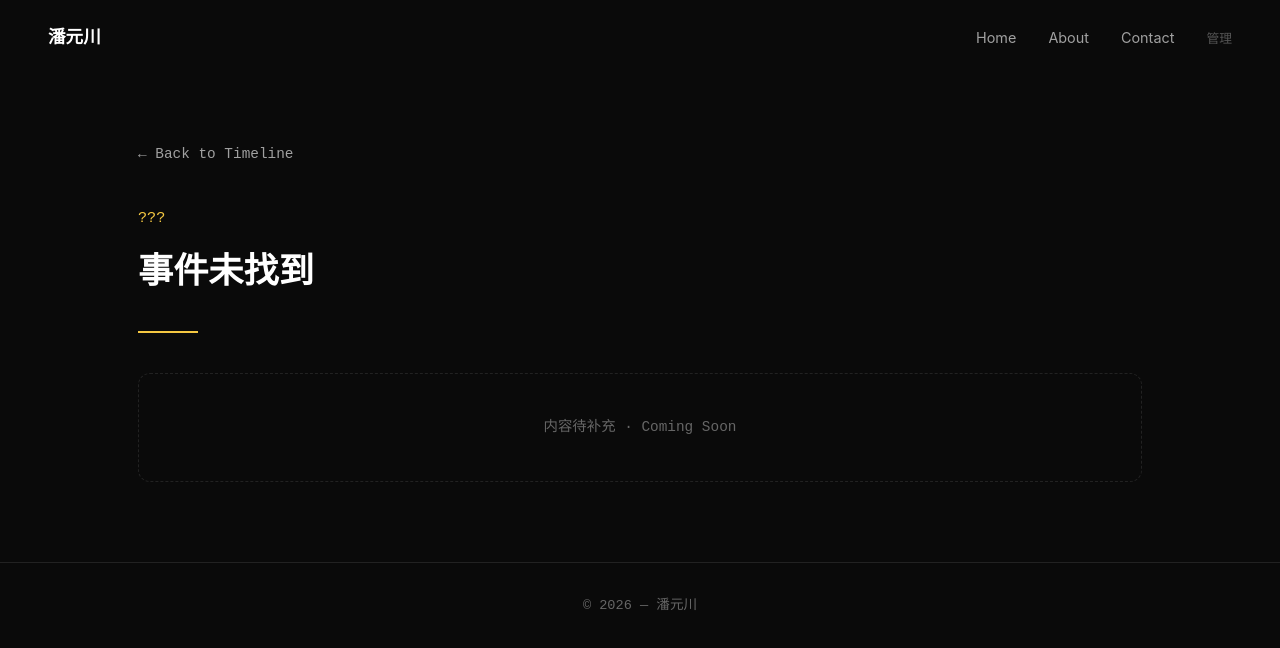
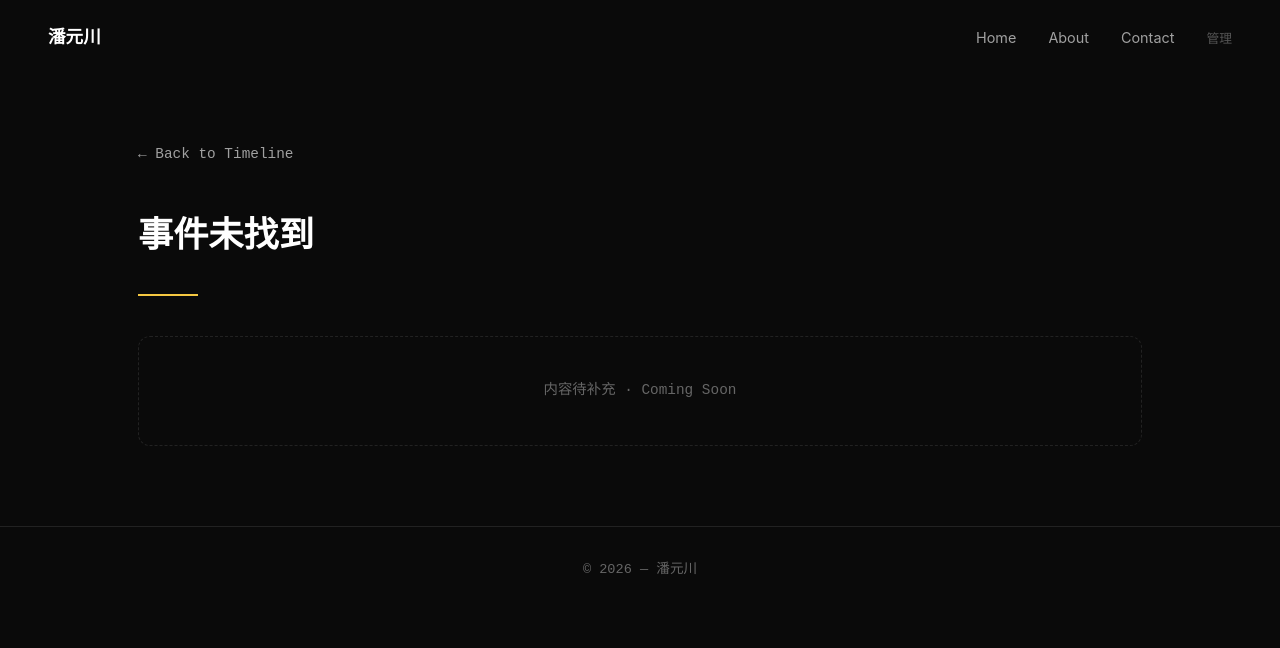
Before and after one commit to wharry1166/pan-backend, a website: page event.html in a window 1280 px wide. Drawn offline with Linux system fonts and the light colour scheme.

Commit message:
移除事件详情页的黄色年份小标题
Co-Authored-By: Claude Opus 4.7 <noreply@anthropic.com>

```diff
--- a/event.html
+++ b/event.html
@@ -25,12 +25,6 @@
     }
     .event-detail .back-link:hover {
       color: var(--accent);
-    }
-    .event-detail .detail-year {
-      font-family: var(--font-mono);
-      font-size: 0.95rem;
-      color: var(--accent);
-      margin-bottom: 12px;
     }
     .event-detail .detail-title {
       font-size: clamp(1.5rem, 4vw, 2.2rem);
@@ -277,7 +271,6 @@
     <div class="container">
       <a href="index.html#about" class="back-link">← Back to Timeline</a>
 
-      <div class="detail-year" id="detailYear"></div>
       <h1 class="detail-title" id="detailTitle"></h1>
       <div class="detail-author" id="detailAuthor"></div>
       <div class="detail-divider"></div>
@@ -357,7 +350,6 @@
       const n = params.get('n');
 
       if (!y || !n) {
-        document.getElementById('detailYear').textContent = '???';
         document.getElementById('detailTitle').textContent = '事件未找到';
         document.getElementById('detailAuthor').textContent = '';
         document.getElementById('gallerySection').style.display = 'none';
@@ -369,7 +361,6 @@
         if (!res.ok) throw new Error('Not found');
         const { event, media } = await res.json();
 
-        document.getElementById('detailYear').textContent = event.year;
         document.getElementById('detailTitle').textContent = event.name;
         document.getElementById('detailAuthor').textContent = event.author ? `✎ ${event.author}` : '';
         document.getElementById('detailContent').innerHTML = event.content;
@@ -377,7 +368,6 @@
 
         initGallery(event.id, media);
       } catch {
-        document.getElementById('detailYear').textContent = '???';
         document.getElementById('detailTitle').textContent = '事件未找到';
         document.getElementById('detailAuthor').textContent = '';
         document.getElementById('detailContent').innerHTML = '<div class="detail-placeholder">这个事件还没有记录呢</div>';
```
